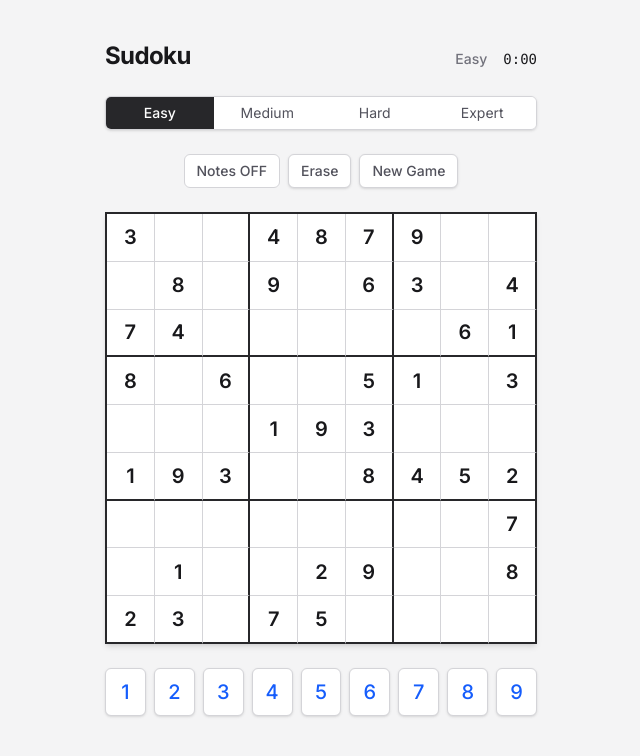
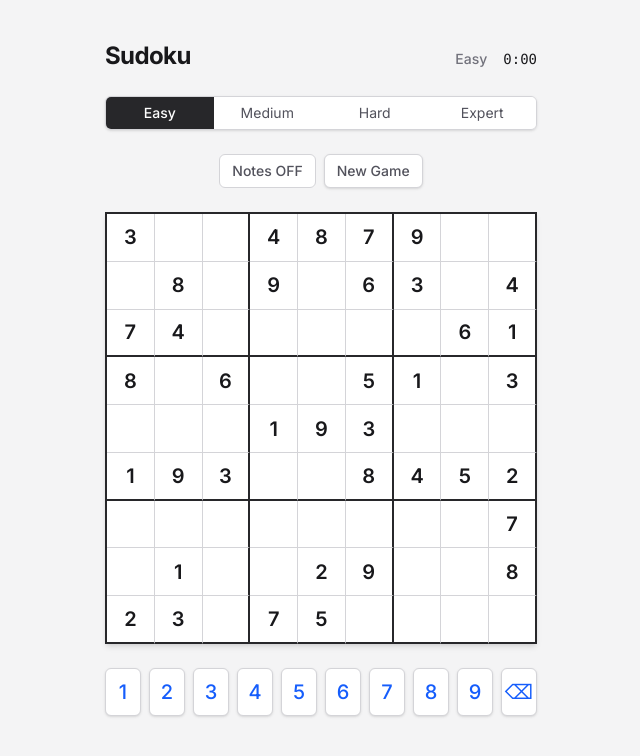
Before and after one commit to SteveGreenley/sudoku-web, a Next.js app: page / in a window 1280 px wide. Shown: the top 756 px of the page, without its empty margins (319-959 px from the left). Built offline with nearby package versions, Linux system fonts and the light colour scheme.

Commit message:
Move erase button to NumberPad with backspace character

```diff
--- a/src/app/page.tsx
+++ b/src/app/page.tsx
@@ -264,7 +264,6 @@ export default function Page() {
       <Controls
         notesMode={state.notesMode}
         onToggleNotesMode={() => setState((s) => ({ ...s, notesMode: !s.notesMode }))}
-        onErase={onErase}
         onNewGame={handleNewGamePrompt}
       />
       <Board state={state} onSelectCell={onSelectCell} onPlace={onPlace} />
@@ -272,6 +271,7 @@ export default function Page() {
         notesMode={state.notesMode}
         onPlace={padOnPlace}
         onToggleNote={padOnToggleNote}
+        onErase={onErase}
         selectedCell={state.selected}
         disabledNumbers={getDisabledNumbers(state)}
       />
--- a/src/components/Controls.tsx
+++ b/src/components/Controls.tsx
@@ -20,39 +20,20 @@ export function NotesToggle({ notesMode, onToggle }: NotesToggleProps) {
   );
 }
 
-interface EraseButtonProps {
-  onErase: () => void;
-}
-
-export function EraseButton({ onErase }: EraseButtonProps) {
-  return (
-    <button
-      type="button"
-      onClick={onErase}
-      className="rounded-md border border-zinc-300 bg-white px-3 py-1.5 text-sm font-medium text-zinc-600 shadow-sm transition-colors hover:bg-zinc-100"
-    >
-      Erase
-    </button>
-  );
-}
-
 export interface ControlsProps {
   notesMode: boolean;
   onToggleNotesMode: () => void;
-  onErase: () => void;
   onNewGame: () => void;
 }
 
 export function Controls({
   notesMode,
   onToggleNotesMode,
-  onErase,
   onNewGame,
-}: ControlsProps) {
+}: Omit<ControlsProps, "onErase">) {
   return (
     <div className="flex w-[min(90vw,432px)] items-center justify-center gap-2">
       <NotesToggle notesMode={notesMode} onToggle={onToggleNotesMode} />
-      <EraseButton onErase={onErase} />
       <button
         type="button"
         onClick={onNewGame}
--- a/src/components/NumberPad.tsx
+++ b/src/components/NumberPad.tsx
@@ -2,6 +2,7 @@ interface NumberPadProps {
   notesMode: boolean;
   onPlace: (value: number) => void;
   onToggleNote?: (value: number) => void;
+  onErase?: () => void;
   selectedCell: number | null;
   disabledNumbers?: Set<number>;
 }
@@ -10,16 +11,11 @@ export function NumberPad({
   notesMode,
   onPlace,
   onToggleNote,
+  onErase,
   selectedCell,
   disabledNumbers = new Set(),
 }: NumberPadProps) {
-  return (
-    <div
-      className="flex w-[min(90vw,432px)] justify-center gap-2"
-      role="group"
-      aria-label="Number pad"
-    >
-      {Array.from({ length: 9 }, (_, i) => i + 1).map((num) => {
+  const numberButtons = Array.from({ length: 9 }, (_, i) => i + 1).map((num) => {
     const isDisabled = disabledNumbers.has(num);
     const baseClasses = "flex h-12 w-12 items-center justify-center rounded-md border text-xl font-medium shadow-sm transition-colors";
     const enabledClasses = "border-zinc-300 bg-white text-blue-600 hover:bg-zinc-100";
@@ -44,7 +40,25 @@ export function NumberPad({
         {num}
       </button>
     );
-      })}
+  });
+
+  return (
+    <div
+      className="flex w-[min(90vw,432px)] justify-center gap-2"
+      role="group"
+      aria-label="Number pad"
+    >
+      {numberButtons}
+      {onErase && (
+        <button
+          type="button"
+          onClick={onErase}
+          className="flex h-12 w-12 items-center justify-center rounded-md border border-zinc-300 bg-white text-blue-600 shadow-sm transition-colors hover:bg-zinc-100 text-xl"
+          aria-label="Erase"
+        >
+          ⌫
+        </button>
+      )}
     </div>
   );
 }
```
Lines whose indentation alone changed are shown as unchanged.
